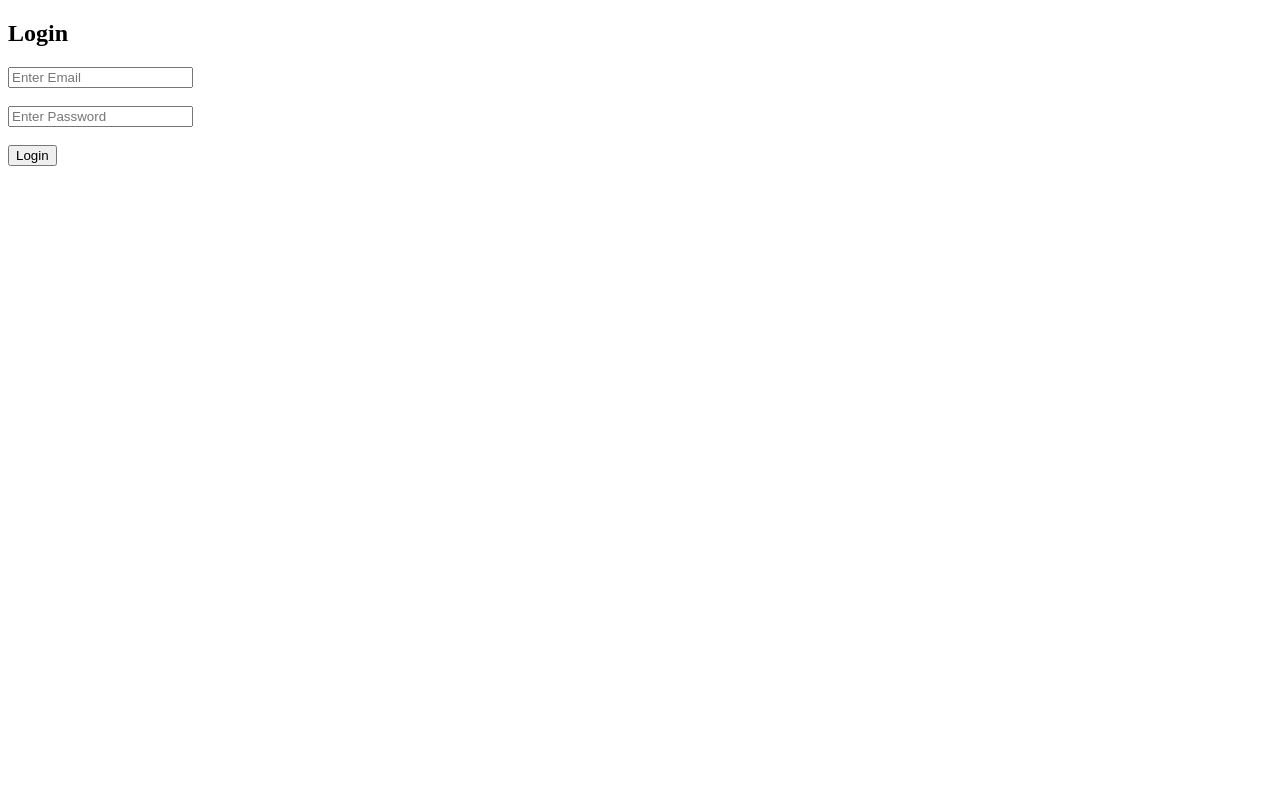
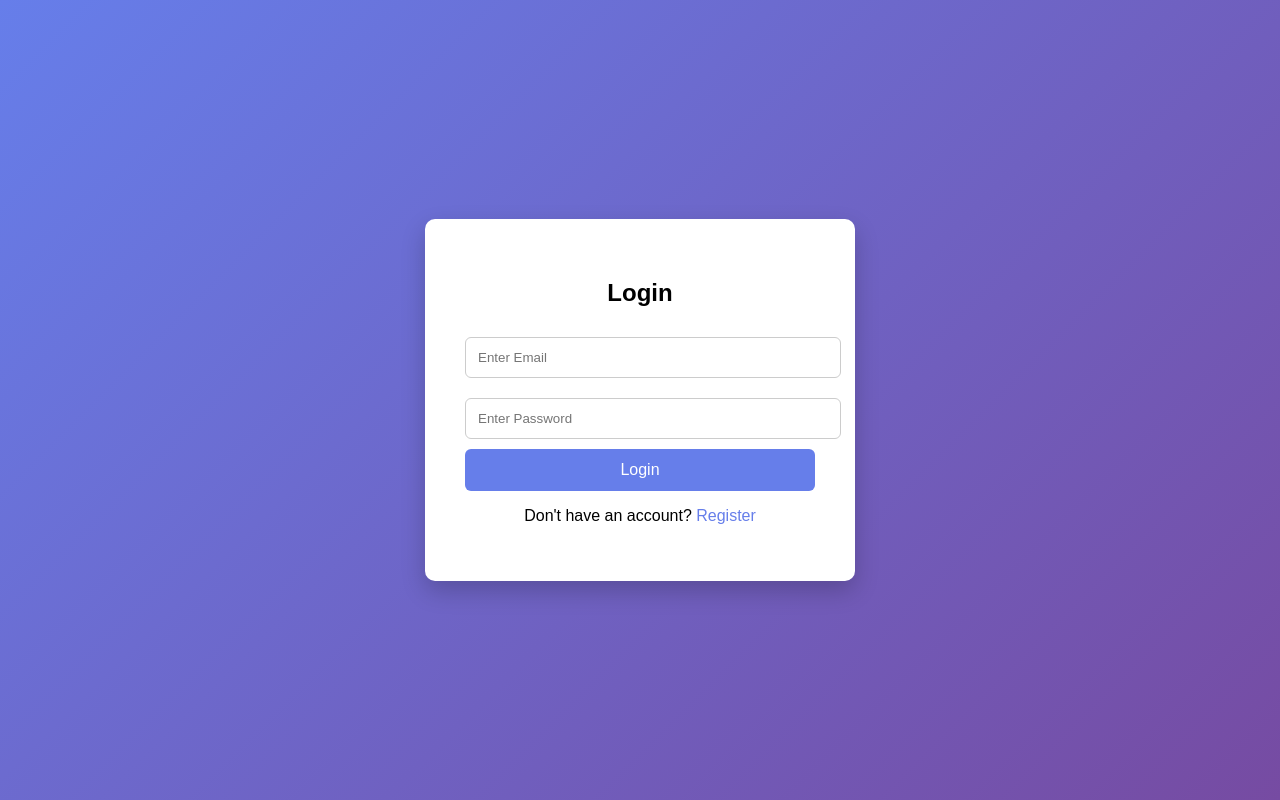
Before and after one commit to balupanurusiva-cloud/smart-internship-manager, a plain HTML site: page frontend/pages/login.html in a window 1280 px wide. Drawn offline with Linux system fonts and the light colour scheme.

Commit message:
Updated UI for login, register and dashboard pages

```diff
--- a/frontend/pages/login.html
+++ b/frontend/pages/login.html
@@ -1,15 +1,81 @@
 <!DOCTYPE html>
 <html>
 <head>
-  <title>Login</title>
+<title>Login</title>
+
+<style>
+
+body{
+margin:0;
+font-family:Arial;
+background:linear-gradient(135deg,#667eea,#764ba2);
+height:100vh;
+display:flex;
+justify-content:center;
+align-items:center;
+}
+
+.container{
+background:white;
+padding:40px;
+border-radius:10px;
+width:350px;
+box-shadow:0 10px 25px rgba(0,0,0,0.2);
+text-align:center;
+}
+
+h2{
+margin-bottom:20px;
+}
+
+input{
+width:100%;
+padding:12px;
+margin:10px 0;
+border-radius:6px;
+border:1px solid #ccc;
+}
+
+button{
+width:100%;
+padding:12px;
+background:#667eea;
+color:white;
+border:none;
+border-radius:6px;
+cursor:pointer;
+font-size:16px;
+}
+
+button:hover{
+background:#5563c1;
+}
+
+a{
+text-decoration:none;
+color:#667eea;
+}
+
+</style>
 </head>
+
 <body>
-  <h2>Login</h2>
 
-  <input type="email" id="email" placeholder="Enter Email"><br><br>
-  <input type="password" id="password" placeholder="Enter Password"><br><br>
-  <button onclick="login()">Login</button>
+<div class="container">
 
-  <script src="../js/auth.js"></script>
+<h2>Login</h2>
+
+<input type="email" id="email" placeholder="Enter Email">
+
+<input type="password" id="password" placeholder="Enter Password">
+
+<button onclick="login()">Login</button>
+
+<p>Don't have an account? <a href="register.html">Register</a></p>
+
+</div>
+
+<script src="../js/auth.js"></script>
+
 </body>
 </html>
```
Also changed, not shown: frontend/pages/dashboard.html (+71 -3 lines), frontend/pages/register.html (+61 -5 lines).
